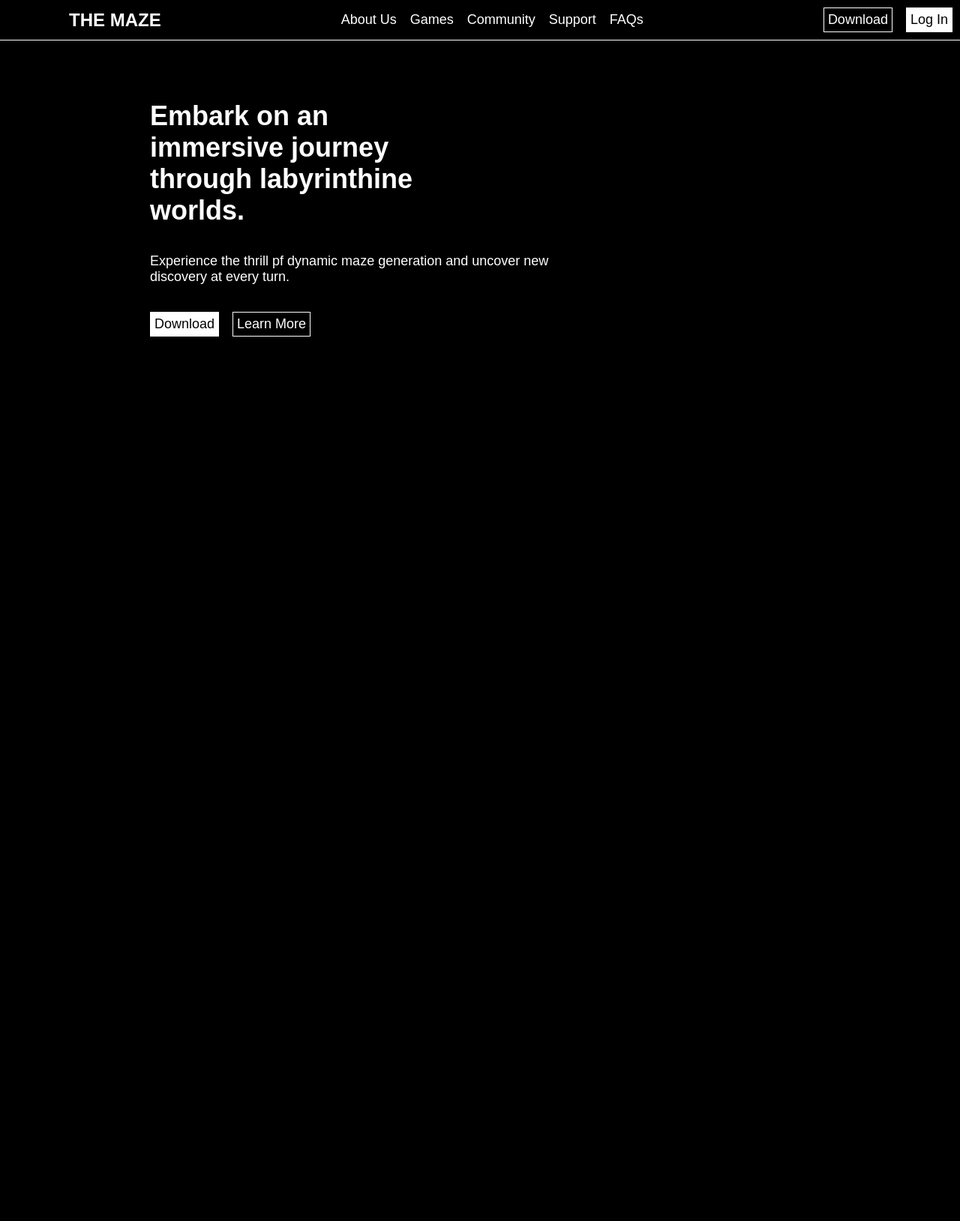
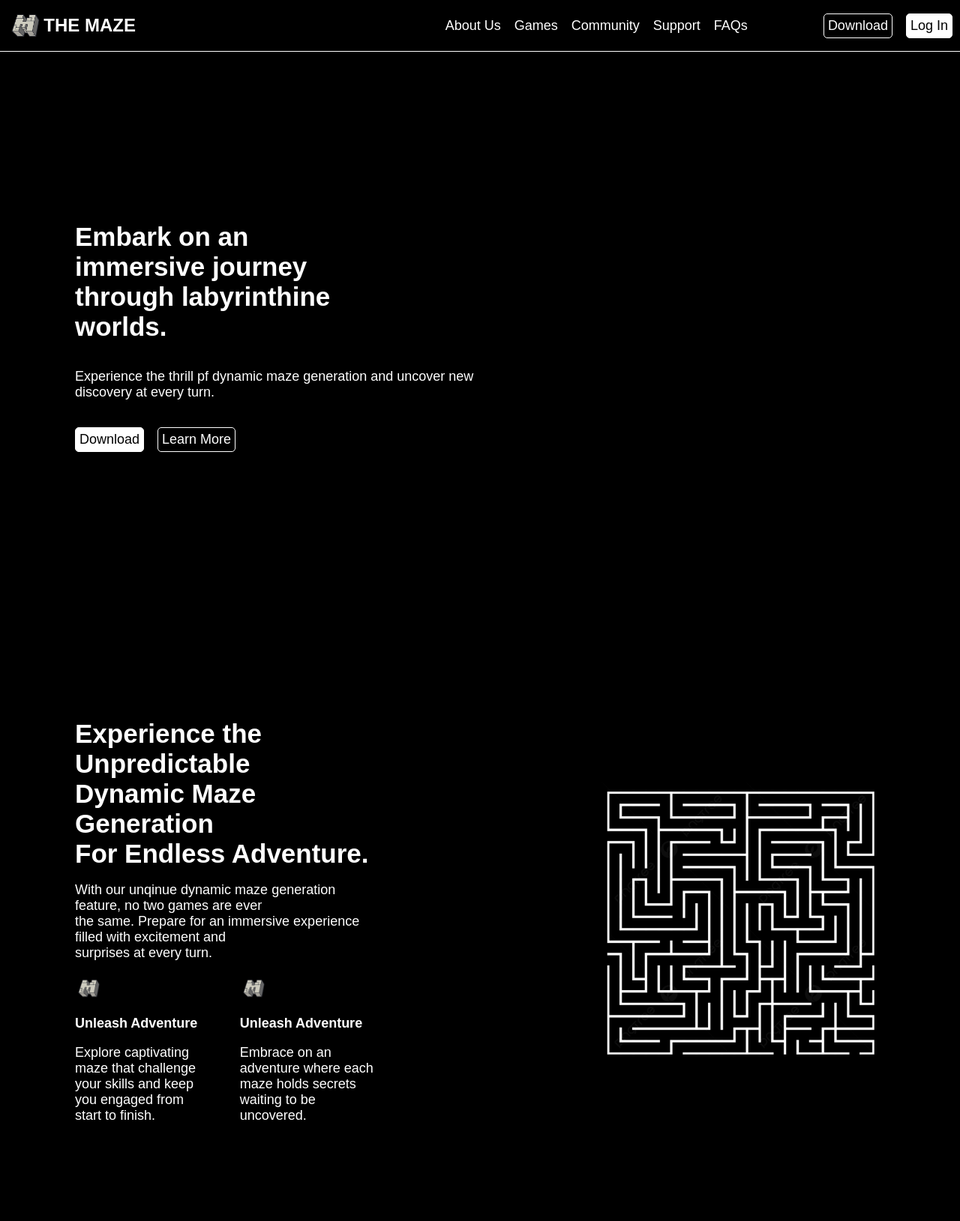
Before and after one commit to josephakaro/the-maze-landing-page, a Flask app: page / in a window 1280 px wide. Shown: the whole page at 75% size. Before the commit the page ends 449 px from the top, so only its background shows below. Run offline with Flask 3, Linux system fonts and the light colour scheme; some web fonts are replaced.

Commit message:
Completed heroe Section and the Feature Section

```diff
--- a/app/static/css/main.css
+++ b/app/static/css/main.css
@@ -29,6 +29,8 @@
     border: none;
 
     padding: 5px;
+
+    border-radius: 5px;
 }
 
 h1{
@@ -82,7 +84,7 @@
 
 .container-form{
     width: 350px;
-    height: 350px;
+    height: 400px;
 
     border: 2px solid white;
     border-radius: 5px;
@@ -131,9 +133,7 @@
 .nav-brand{
     display: flex;
     flex-direction: row;
-    justify-content: space-between;
     align-items: center;
-    gap: 1em;
 }
 
 .nav-button{
@@ -157,11 +157,8 @@
 
 
 .heroe-section{
-    background-image: url(https://encrypted-tbn0.gstatic.com/images?q=tbn:ANd9GcTYl1QephFXgwWa_eKFF9gUPkoVr7IixbwFTJT8VAlmN3uBb0czbOqY-8HSNLYv9c8WRL0&usqp=CAU) no-repeat;
-    background-size: cover;
-
     width: 100%;
-    height: 100%;
+    height: 90dvh;
     margin: 20px auto;
 
     display: flex;
@@ -173,8 +170,8 @@
 
     padding: 20px;
 
-    padding-left: 200px;
-    padding-top: 60px;
+    padding-left: 100px;
+    padding-top: 20px;
 }
 
 .btn-action{
@@ -187,5 +184,56 @@
 }
 
 .lead{
-    font-size: 36px !important;
+    font-size: 35px !important;
 }
+
+
+.features{
+    display: flex;
+    flex-direction: row;
+    justify-content: center;
+    align-items: center;
+
+    gap: 2em;
+
+    padding: 100px;
+
+    width: 100%;
+    height: 100dvh;
+}
+
+.feature-section{
+    display: flex;
+    flex-direction: row;
+    justify-content: space-between;
+    align-items: flex-start;
+
+    gap: 2em;
+}
+
+.feature-01,
+.feature-02{
+    display: flex;
+    flex-direction: column;
+    justify-content: center;
+    align-items: flex-start;
+
+    gap: 1em;
+
+    width: 100%;
+}
+
+.col-text{
+    display: flex;
+    flex-direction: column;
+    align-items: flex-start;
+    justify-content: flex-start;
+
+    gap: 1em;
+}
+
+.col-img{
+    display: flex;
+    justify-content: flex-end;
+    align-items: center;
+}
--- a/app/templates/auth/login.html
+++ b/app/templates/auth/login.html
@@ -3,7 +3,7 @@
 {% block Main %}
   <div class="container-form">
     <form  action="{{url_for('index.Index')}}">
-      <img class="icon" src="{{ url_for('static', filename='icon/m-white.png')}}" alt="m logo icon" width="20%"/>
+      <img class="icon" src="{{ url_for('static', filename='icon/m-black.png')}}" alt="m logo icon" width="30%"/>
         <header>
         <h1>
           Welcome Back!
--- a/app/templates/base.html
+++ b/app/templates/base.html
@@ -3,7 +3,7 @@
 <head>
     <meta charset="UTF-8">
     <meta name="viewport" content="width=device-width, initial-scale=1.0">
-    <link rel="image/png" href="{{ url_for('static', filename='icon/m-white')}}"/>
+    <link rel="icon" href="{{ url_for('static', filename='icon/m-black.png')}}"/>
     <link rel="stylesheet" type="text/css" href="{{ url_for('static', filename='css/main.css') }}"  />
     <link rel="preconnect" href="https://fonts.googleapis.com">
     <link rel="preconnect" href="https://fonts.gstatic.com" crossorigin>
--- a/app/templates/home/index.html
+++ b/app/templates/home/index.html
@@ -59,7 +59,36 @@
         </button>
     </div>
 </div>
+<div class="features">
+    <div class="col-text">
+        <h1 class="lead">Experience the Unpredictable<br>Dynamic Maze Generation<br>For Endless Adventure.</h1>
+        <p>With our unqinue dynamic maze generation feature, no two games are ever<br> the same. Prepare for an immersive experience filled with excitement and <br> surprises at every turn.</p>
+        <div class="feature-section">
+            <div class="feature-01">
+                <img src="{{ url_for('static', filename='icon/m-black.png')}}" alt="maze logo" width="20%">
+                <h2>Unleash Adventure</h2>
+                <p>
+                    Explore captivating maze that challenge<br>
+                    your skills and keep you engaged from<br>
+                    start to finish.
+                </p>
+            </div>
+            <div class="feature-02">
+                <img src="{{ url_for('static', filename='icon/m-black.png')}}" alt="maze logo" width="20%">
+                <h2>Unleash Adventure</h2>
+                <p>
+                    Embrace on an adventure where each <br>
+                    maze holds secrets waiting to be <br>
+                    uncovered.
+                </p>
+            </div>
+        </div>
+    </div>
+    <div class="col-img">
+        <img src="{{ url_for('static', filename='img/maze.jpg')}}" alt='features' width="60%"/>
+    </div>
+</div>
 {% endblock %}
 {% block Footer %}
-
+    <!-- <p>&copy;2024 Joseph Akaro, All rights Reservered.</p> -->
 {% endblock %}
```
Also changed, not shown: app/static/icon/m-black.png, app/static/icon/m-white.png (deleted), app/static/img/maze.jpg (added).
